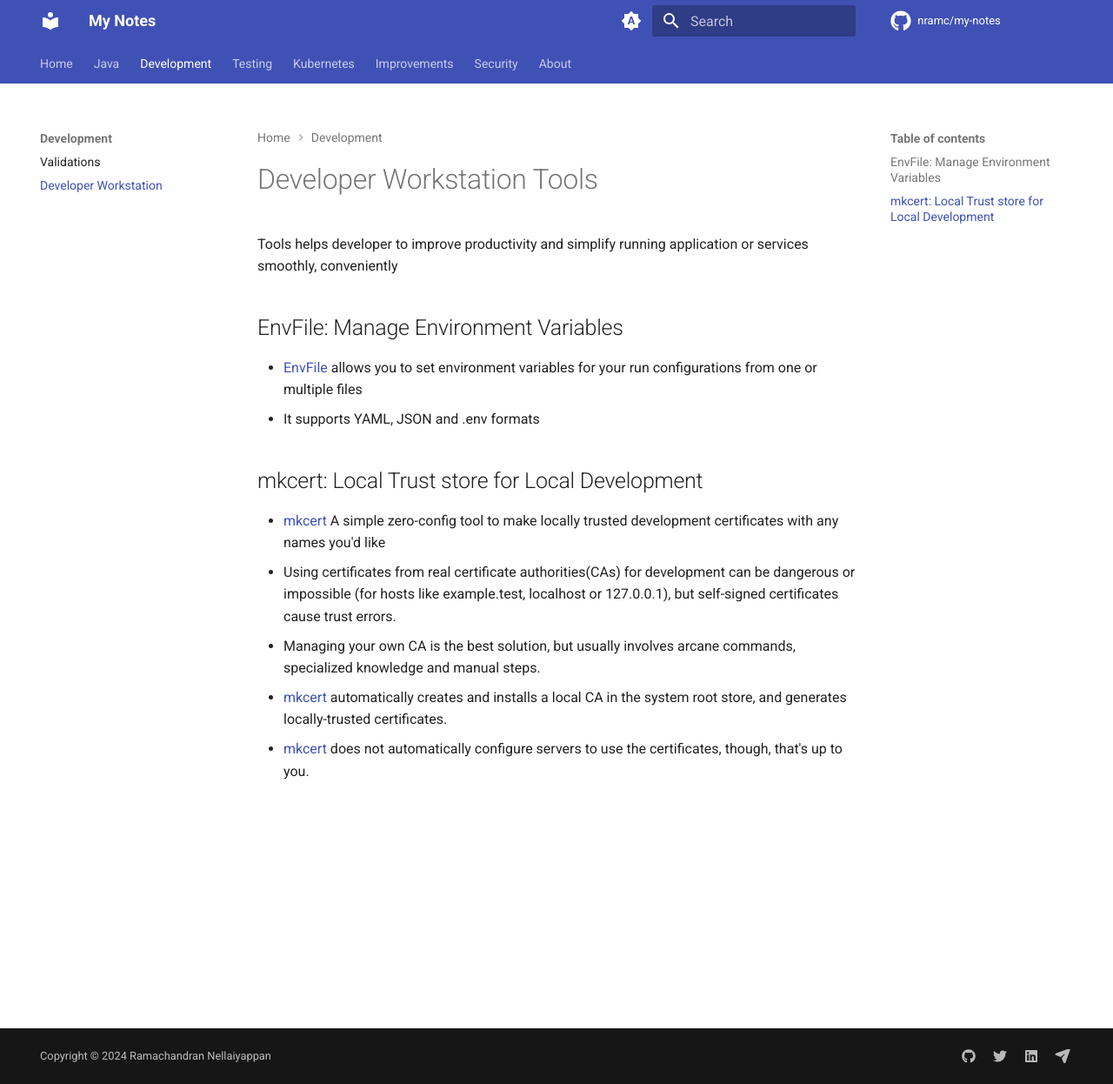
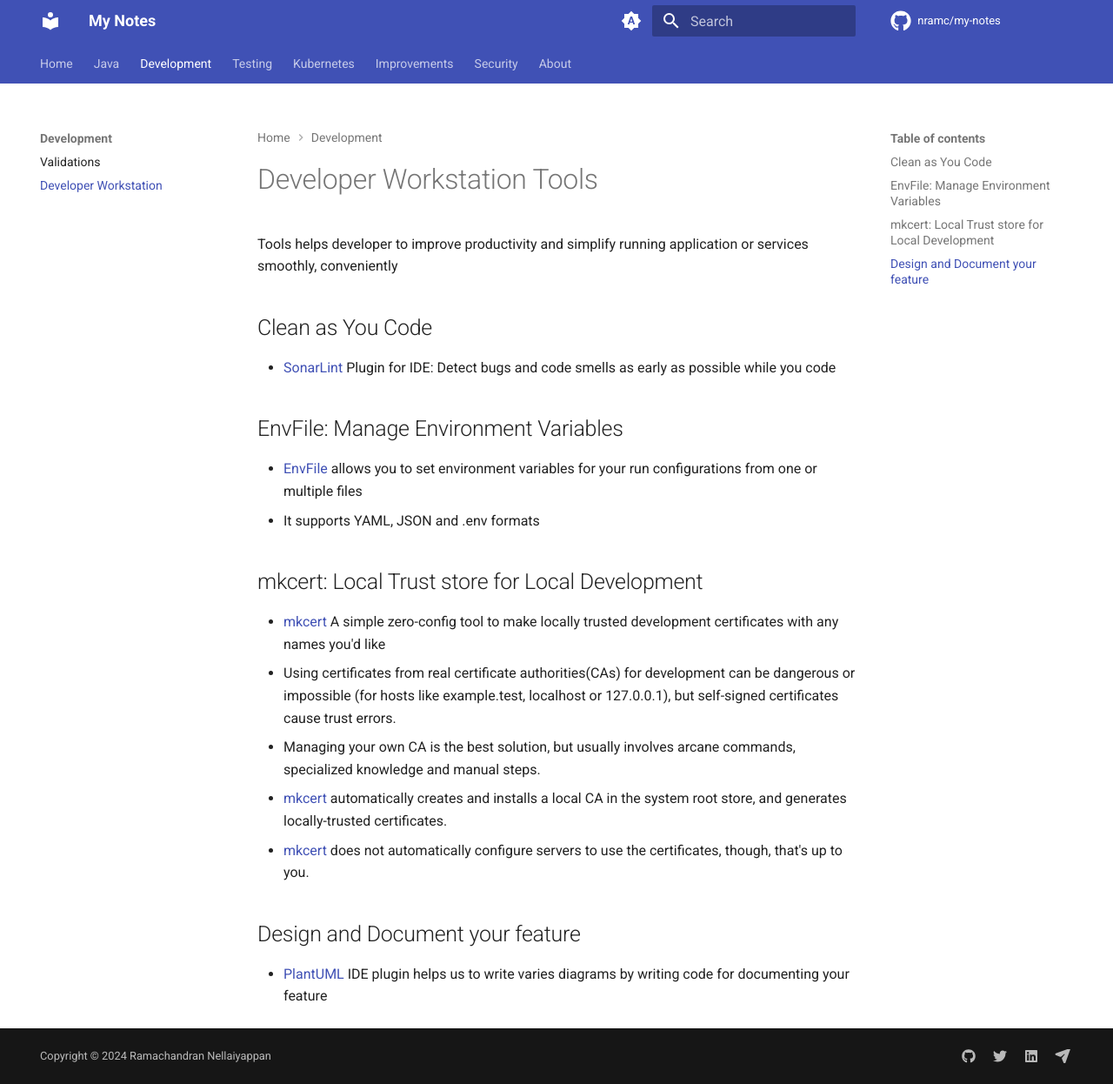
Before and after one commit to nramc/my-notes, an MkDocs documentation site: the page built from docs/development/workstation-tools.md, in a window 1280 px wide and 1246 px high. Shown: the whole window at 87% size. Built offline with MkDocs 1.6.1 and Material for MkDocs 9.7.7, drawn with Linux system fonts in a browser that asks for light colours; comment, search, counter and statistics services are not loaded.

Commit message:
doc: SonarCloud clean as you code notes added #28

```diff
--- a/docs/development/workstation-tools.md
+++ b/docs/development/workstation-tools.md
@@ -1,6 +1,11 @@
 # Developer Workstation Tools
 
 Tools helps developer to improve productivity and simplify running application or services smoothly, conveniently
+
+## Clean as You Code
+
+- [SonarLint](https://www.sonarsource.com/products/sonarlint/) Plugin for IDE: Detect bugs and code smells as early as
+  possible while you code
 
 ## EnvFile: Manage Environment Variables
 
@@ -20,3 +25,8 @@ Tools helps developer to improve productivity and simplify running application o
   store, and generates locally-trusted certificates.
 - [mkcert](https://github.com/FiloSottile/mkcert) does not automatically configure servers to use the
   certificates, though, that's up to you.
+
+## Design and Document your feature
+
+- [PlantUML](https://plantuml.com/) IDE plugin helps us to write varies diagrams by writing code for documenting your
+  feature
```
Also changed, not shown: docs/security/secure-coding.md (+4 -2 lines).
